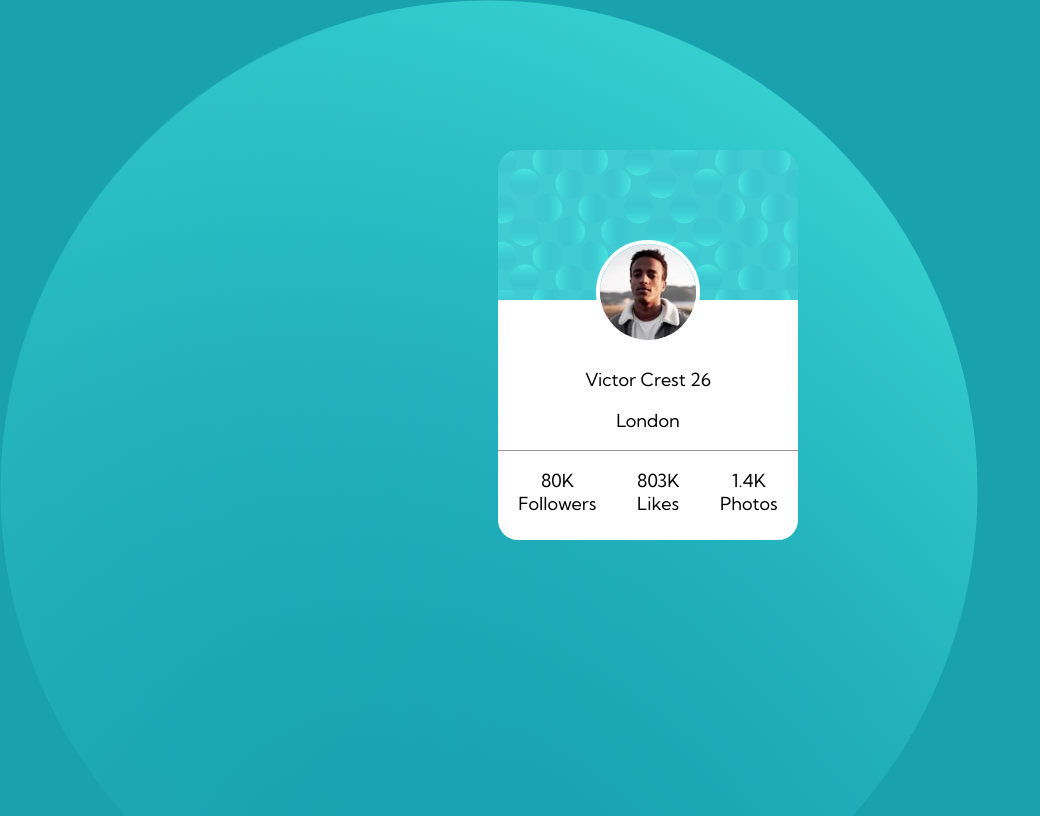
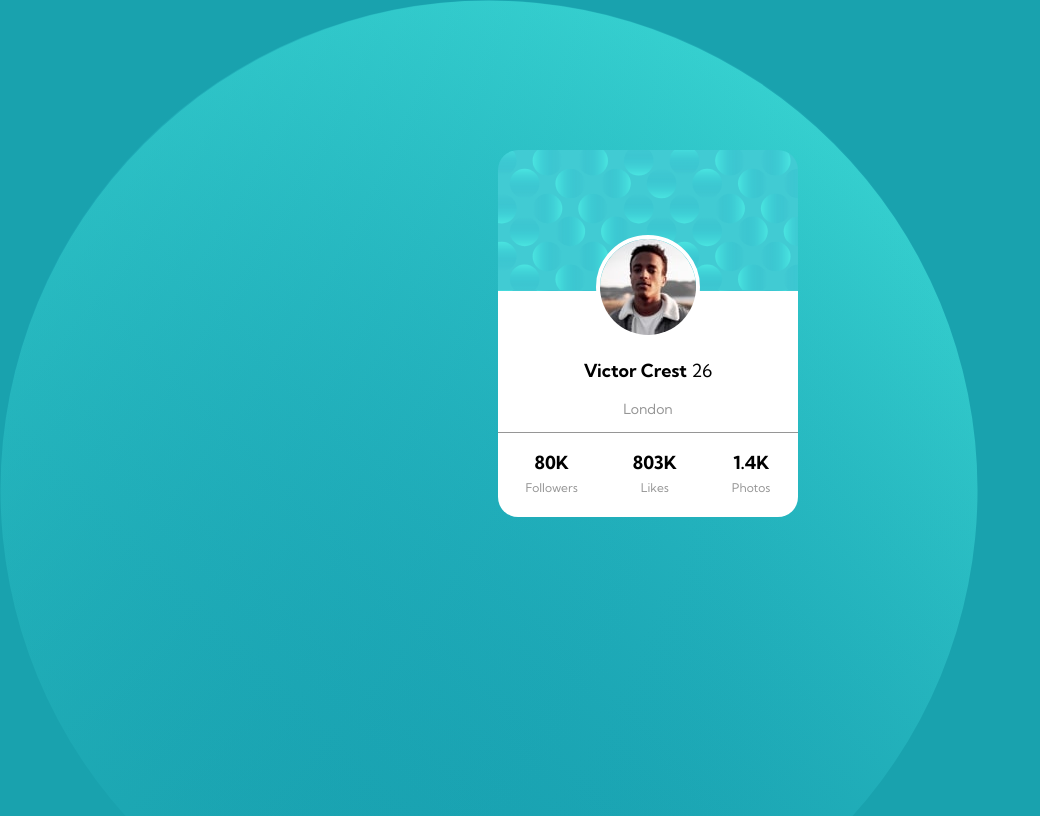
Before and after one commit to pbanigo/profile-card-component, a plain HTML site: page index.html in a window 1280 px wide. Shown: the whole page, without its empty margins (0-1040 px from the left). Drawn offline with Linux system fonts and the light colour scheme.

```diff
--- a/index.html
+++ b/index.html
@@ -19,18 +19,18 @@
       <img src="./images/image-victor.jpg">
     </div>
     <div id="name">
-      <p>Victor Crest      26</p>
-      <p>London</p>
+      <p><span class="bold">Victor Crest</span>      26</p>
+      <p class="city dark-gray">London</p>
     </div>
     <div id="stats">
-      <p>80K<br>
-        Followers</p>
+      <p><span class="bold">80K</span><br>
+        <span class="mini dark-gray">Followers</span></p>
 
-      <p>803K<br>
-        Likes</p>
+      <p><span class="bold">803K</span><br>
+        <span class="mini dark-gray">Likes</span></p>
 
-      <p>1.4K<br>
-        Photos</p>
+      <p><span class="bold">1.4K</span><br>
+        <span class="mini dark-gray">Photos</span></p>
     </div>
   </main>
 </body>
--- a/style.css
+++ b/style.css
@@ -38,11 +38,20 @@
 	border-radius: 50%;
 	border: 4px solid white;
 }
-.attribution {
-	font-size: 11px; text-align: center;
+.bold {
+	font-weight: 700;
 }
-.attribution a {
-	color: hsl(228, 45%, 44%);
+
+.dark-gray {
+	color: var(--dark-gray);
+}
+
+.city {
+	font-size: 0.78rem;
+}
+
+.mini {
+	font-size: 0.67rem;
 }
 #top {
 	background-color: var(--cyan);
```
